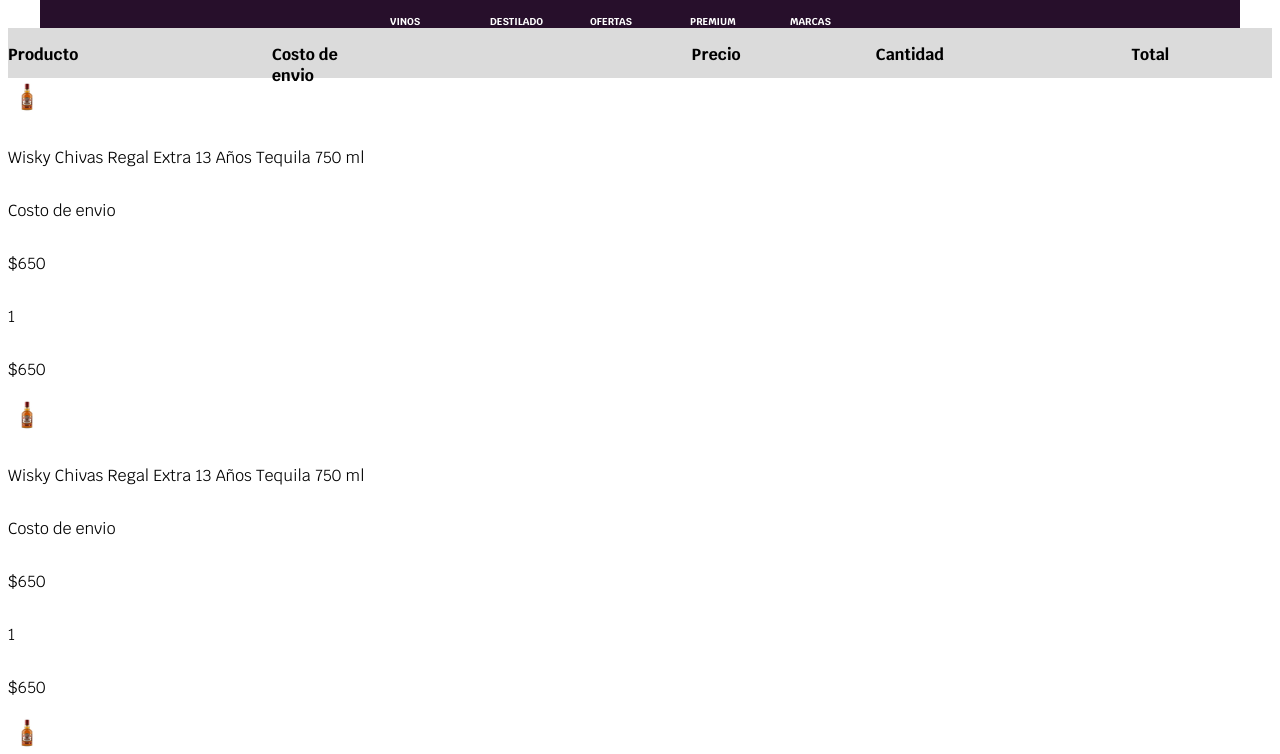
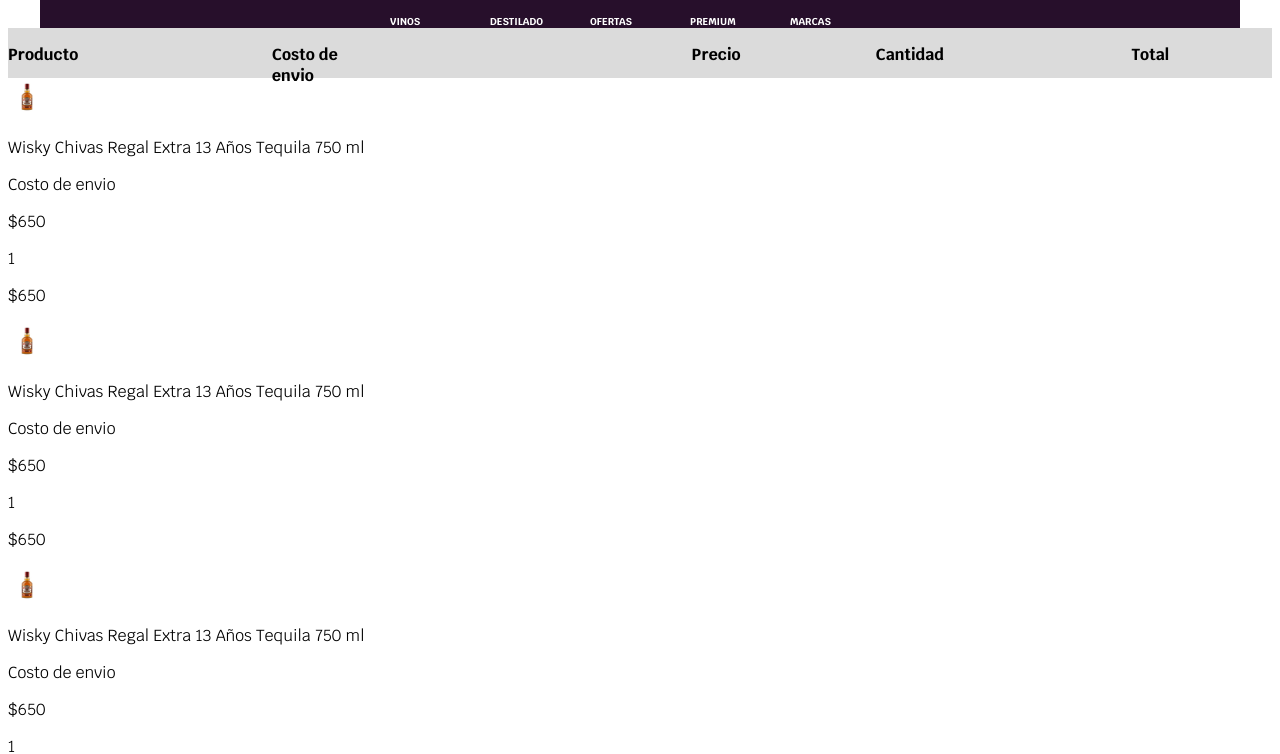
Before and after one commit to Samebot5/Examen, a plain HTML site: page index.html in a window 1280 px wide. Shown: the part 63-817 px from the top of the page. Drawn offline with Linux system fonts and the light colour scheme.

Commit message:
Update index.html

```diff
--- a/index.html
+++ b/index.html
@@ -91,45 +91,35 @@
     </section>
     <section>
         <div class="produc">
-            <div class="pro1">
-                <div>
-                    <img src="img/productos/1943-2.webp">
-                </div>
-                    <div>
-                        <p>Wisky Chivas Regal Extra 13 Años Tequila 750 ml</p>
-                    </div>
+        <div class="produc">
+            <div class="producto_1">
+                    <div class="imagen"><img src="../img/productos/1943-2.webp">
+                    <p>Wisky Chivas Regal Extra 13 Años Tequila 750 ml</p></div>
                     <div><p>Costo de envio</p></div>
                     <div><p>$650</p></div>
                     <div><p>1</p></div>
                     <div><p>$650</p></div>
             </div>
-                </div>
-                <div class="pro1">
-                    <div>
-                        <img src="img/productos/1943-2.webp">
-                    </div>
-                        <div>
-                            <p>Wisky Chivas Regal Extra 13 Años Tequila 750 ml</p>
-                        </div>
+
+            <div class="producto_1">
+                <div class="imagen"><img src="../img/productos/1943-2.webp">
+                    <p>Wisky Chivas Regal Extra 13 Años Tequila 750 ml</p></div>
                     <div><p>Costo de envio</p></div>
                     <div><p>$650</p></div>
                     <div><p>1</p></div>
                     <div><p>$650</p></div>
             </div>
-                    </div>
-                    <div class="pro1">
-                        <div>
-                            <img src="img/productos/1943-2.webp">
-                        </div>
-                            <div>
-                                <p>Wisky Chivas Regal Extra 13 Años Tequila 750 ml</p>
-                            </div>
+
+            <div class="producto_1">
+                <div class="imagen"><img src="../img/productos/1943-2.webp">
+                    <p>Wisky Chivas Regal Extra 13 Años Tequila 750 ml</p></div>
                     <div><p>Costo de envio</p></div>
                     <div><p>$650</p></div>
                     <div><p>1</p></div>
                     <div><p>$650</p></div>
+
             </div>
-                        </div>
+
         </div>
 
     </section>
```
Lines whose indentation alone changed are shown as unchanged.
